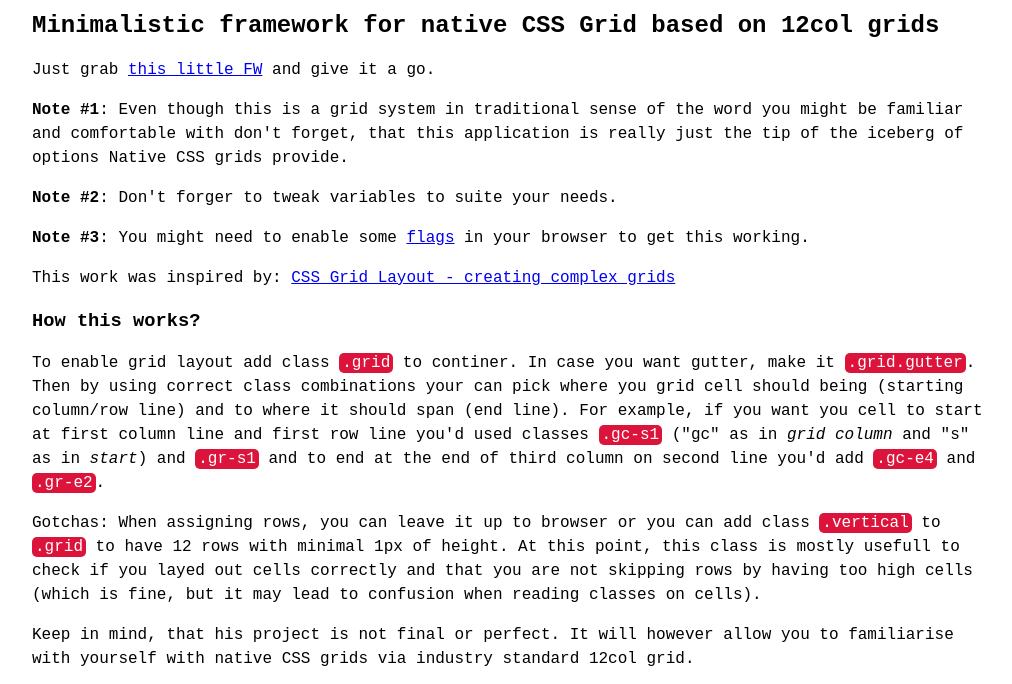
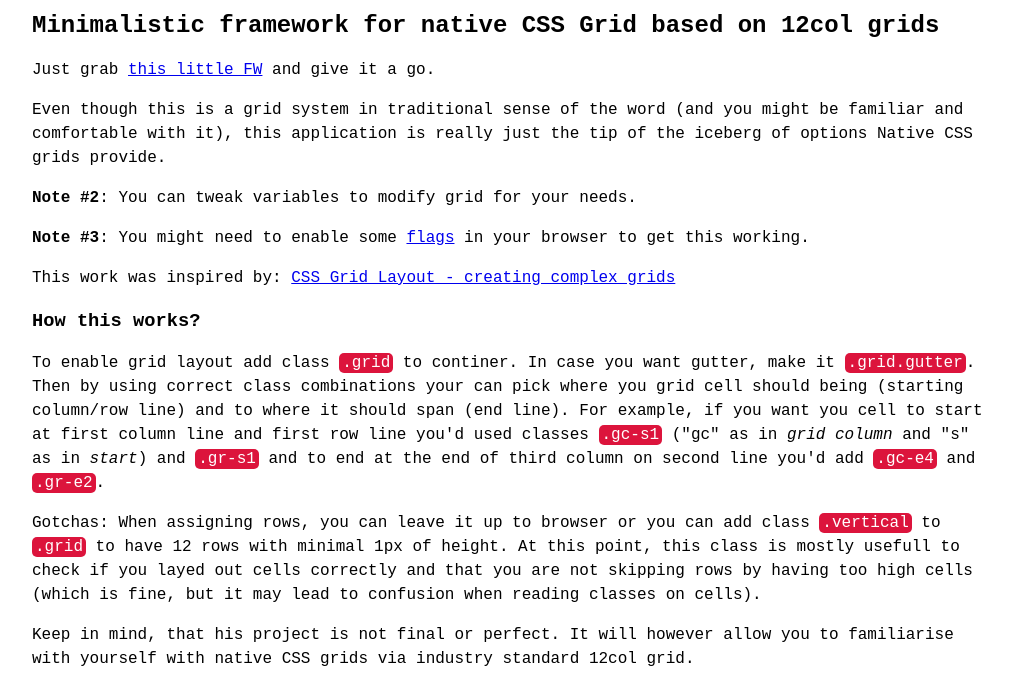
Before and after one commit to vlad-saling/Le-co-Grid, a website: page index.html in a window 1280 px wide. Shown: the part 61-745 px from the top of the page, without its empty margins (128-1140 px from the left). Drawn offline with Linux system fonts and the light colour scheme.

Commit message:
better wording

```diff
--- a/index.html
+++ b/index.html
@@ -52,12 +52,12 @@
             Just grab <a href="https://raw.githubusercontent.com/vlad-saling/Le-co-Grid/master/dist/grid.css">this little FW</a> and give it a go.
         </p>
         <p>
-            <b>Note #1</b>: Even though this is a grid system in traditional sense of the word you might be familiar and
-            comfortable with don't forget, that this application is really just the tip of the iceberg of options Native
+            Even though this is a grid system in traditional sense of the word (and you might be familiar and
+            comfortable with it), this application is really just the tip of the iceberg of options Native
             CSS grids provide.
         </p>
         <p>
-            <b>Note #2</b>: Don't forger to tweak variables to suite your needs.
+            <b>Note #2</b>: You can tweak variables to modify grid for your needs.
         </p>
 
         <p>
```
